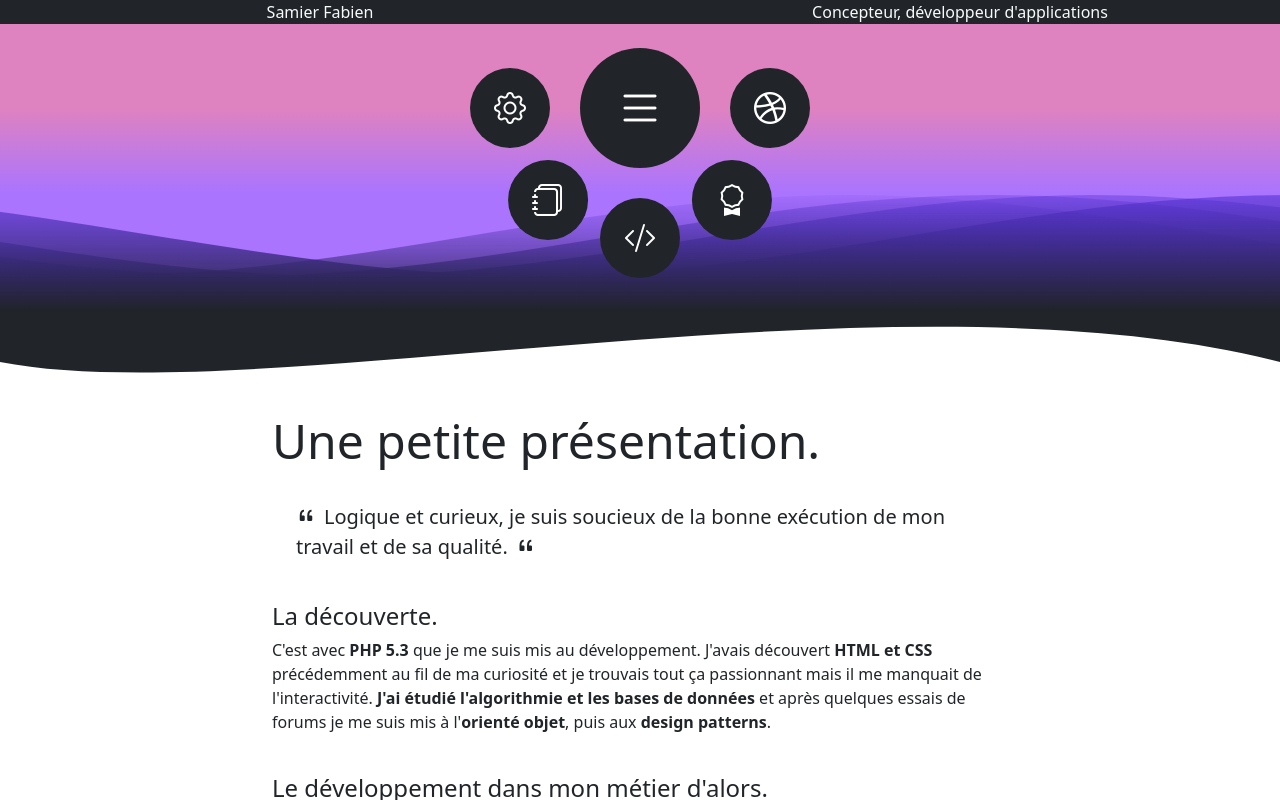
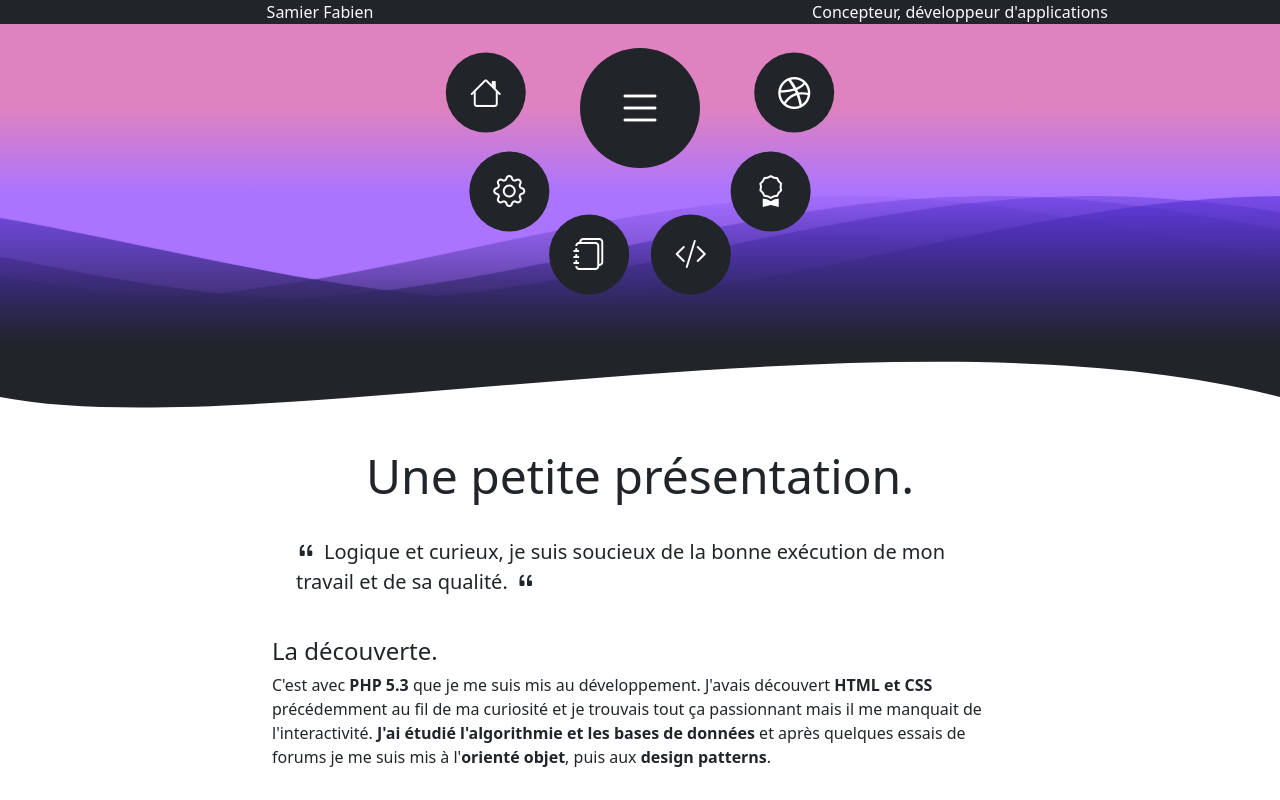
Before and after one commit to samier-fabien/samier_fabien_cv, a React (Vite) app: page /accueil in a window 1280 px wide. Both pictures are taken after a click on the link 640 px from the left and 108 px from the top of the page. Shown: the top 800 px of the page. Built offline with nearby package versions, Linux system fonts and the light colour scheme.

Commit message:
Ajout de l'accueil au menu et redmensionnement du menu

```diff
--- a/src/components/MenuListElement.jsx
+++ b/src/components/MenuListElement.jsx
@@ -7,13 +7,14 @@ export default function MenuListElement({
   iconSize = "1rem",
   tooltipText = "default",
   tooltipTextClasses = "",
+  hyperlink = "#",
   hyperlinkClasses = "",
 }) {
   const hyperlinkRef = useRef(null);
 
   return (
     <>
-      <a href="#" ref={hyperlinkRef} className={`menu-list-element ${hyperlinkClasses}`}>
+      <a href={hyperlink} ref={hyperlinkRef} className={`menu-list-element ${hyperlinkClasses}`}>
         <i className={`${iconName}`} style={{ fontSize: iconSize }}></i>
       </a>
       <Tooltip
--- a/src/components/WavyTransition.jsx
+++ b/src/components/WavyTransition.jsx
@@ -1,7 +1,12 @@
 import React from "react";
 import "../css/wavyTransition.css";
 
-export default function WavyTransition({ backgroundRGBA, topRGB, bottomRGB }) {
+export default function WavyTransition({
+  transitionHeight = 100,
+  backgroundRGBA,
+  topRGB,
+  bottomRGB,
+}) {
   return (
     <div
       className="p-0 mb-0"
@@ -12,7 +17,7 @@ export default function WavyTransition({ backgroundRGBA, topRGB, bottomRGB }) {
       <svg
         className="waves"
         xmlns="http://www.w3.org/2000/svg"
-        height="120"
+        height={transitionHeight}
         viewBox="0 0 150 80"
         preserveAspectRatio="none"
         shapeRendering="auto"
--- a/src/routes/Home.jsx
+++ b/src/routes/Home.jsx
@@ -39,6 +39,14 @@ export default function Home() {
               <RadialMenu
                 elements={[
                   <MenuListElement
+                    iconName="bi bi-house"
+                    iconSize="2rem"
+                    tooltipText="Accueil"
+                    tooltipTextClasses="text-light"
+                    hyperlink="/accueil"
+                    hyperlinkClasses="text-white text-center d-flex justify-content-center align-items-center button"
+                  />,
+                  <MenuListElement
                     iconName="bi bi-gear"
                     iconSize="2rem"
                     tooltipText="Compétences"
@@ -74,9 +82,9 @@ export default function Home() {
                     hyperlinkClasses="text-white text-center d-flex justify-content-center align-items-center"
                   />,
                 ]}
-                firstItemAngleInRadians={Math.PI}
-                lastItemAngleInRadians={0}
-                menuRadius={130}
+                firstItemAngleInRadians={Math.PI + 0.1}
+                lastItemAngleInRadians={-0.1}
+                menuRadius={155}
                 menuClasses="menu-button"
                 listElementRadius={40}
                 listElementClasses="bg-dark text-white"
@@ -90,11 +98,11 @@ export default function Home() {
           </div>
         </header>
         <WavyTransition
+          transitionHeight="155"
           backgroundRGBA="rgba(171, 116, 254, 1)"
           topRGB="rgb(86, 50, 216)"
           bottomRGB="rgb(32, 36, 40)"
         />
-
         <div className="bg-dark">
           <div style={{ height: "100px", overflow: "hidden" }}>
             <svg
@@ -112,7 +120,7 @@ export default function Home() {
         <section className="container bg-white text-dark">
           <div className="row justify-content-center">
             <div className="col-xxl-6 col-xl-8 col-lg-10">
-              <h3 className="display-5">Une petite présentation.</h3>
+              <h3 className="display-5 text-center">Une petite présentation.</h3>
               <p className="lead anim-fade-in p-4">
                 <i className="bi bi-quote me-2"></i>Logique et curieux, je suis soucieux de la bonne
                 exécution de mon travail et de sa qualité.
```
